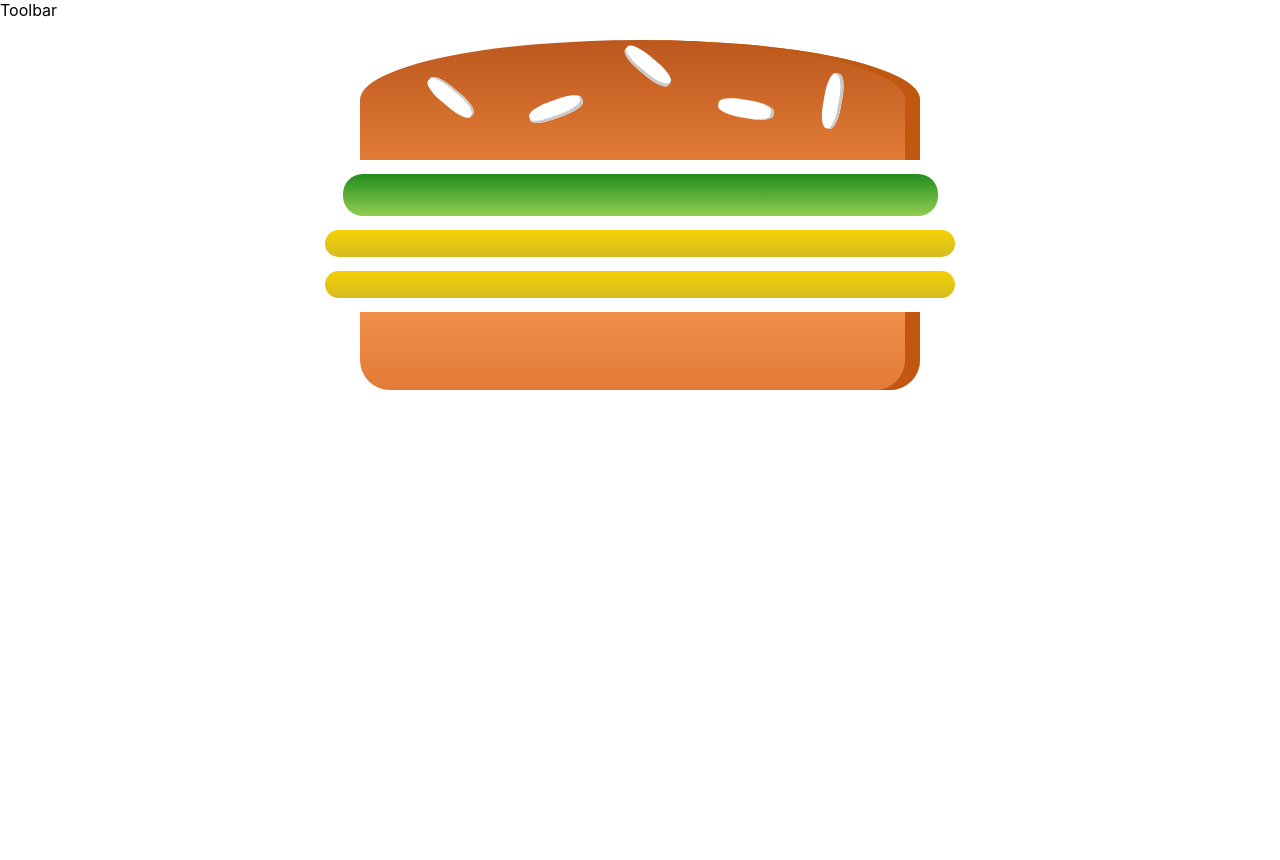
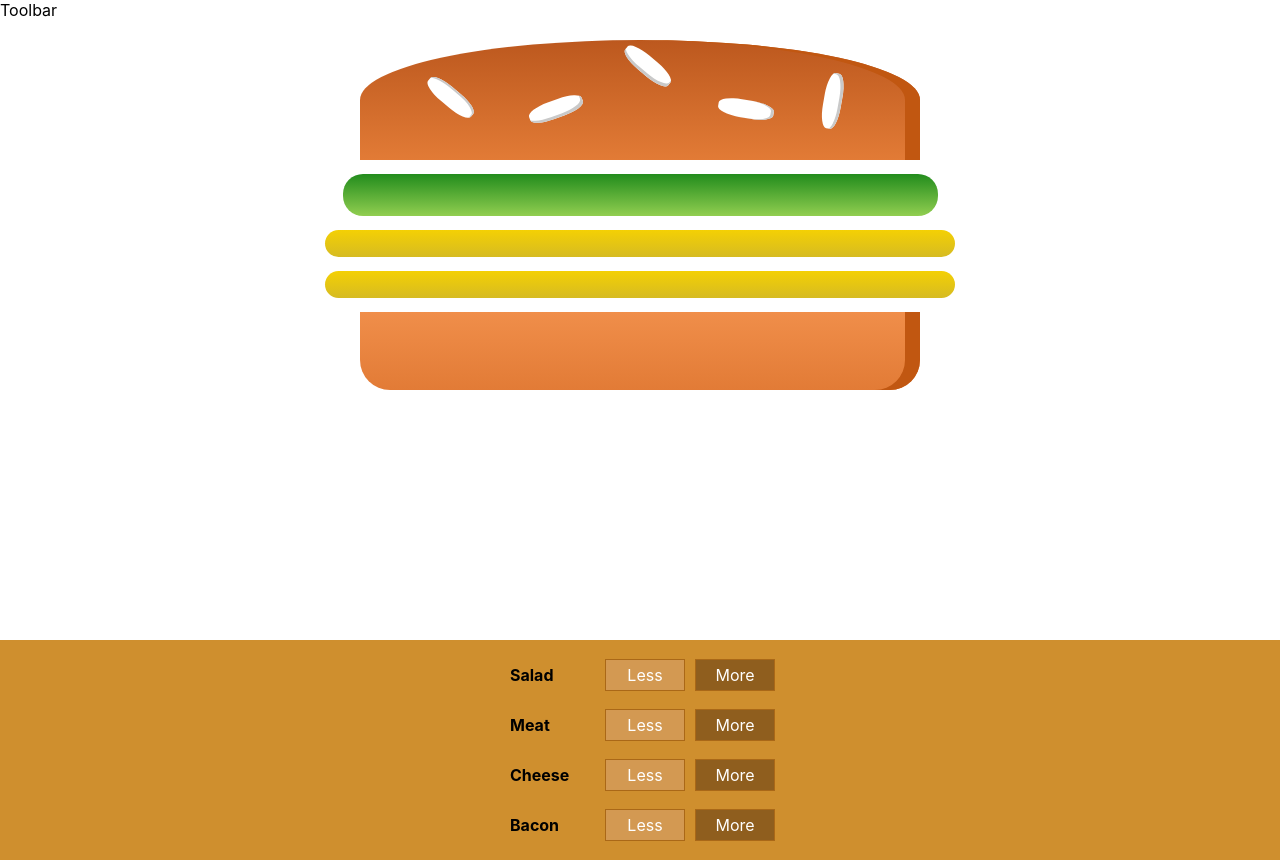
Before and after one commit to Mezba132/Burger-Builder, a React (Create React App) app: page / in a window 1280 px wide. Before the commit the page ends 800 px from the top, so only its background shows below. Built offline with nearby package versions, Linux system fonts and the light colour scheme.

Commit message:
Add and output Build Control Component

```diff
--- /dev/null
+++ b/src/components/Burger/BuildControls/BuildControl/BuildControl.js
@@ -0,0 +1,12 @@
+import React from 'react';
+import Classes from './BuildControl.module.css'
+
+const buildControl = (props) => (
+        <div className={Classes.BuildControl}>
+            <div className={Classes.Label}>{props.label}</div>
+            <button className={Classes.Less}>Less</button>
+            <button className={Classes.More}>More</button>
+        </div>
+)
+
+export default buildControl;
--- /dev/null
+++ b/src/components/Burger/BuildControls/BuildControl/BuildControl.module.css
@@ -0,0 +1,57 @@
+.BuildControl {
+    display: flex;
+    justify-content: space-between;
+    align-items: center;
+    margin: 5px 0;
+}
+
+.BuildControl button {
+    display: block;
+    font: inherit;
+    padding: 5px;
+    margin: 0 5px;
+    width: 80px;
+    border: 1px solid #AA6817;
+    cursor: pointer;
+    outline: none;
+}
+
+
+.BuildControl button:disabled {
+    background-color: #AC9980;
+    border: 1px solid #7E7365;
+    color: #ccc;
+    cursor: default;
+}
+
+.BuildControl button:hover:disabled {
+    background-color: #AC9980;
+    color: #ccc;
+    cursor: not-allowed;
+}
+
+.Label {
+    padding: 10px;
+    font-weight: bold;
+    width: 80px;
+}
+
+.BuildControl .Less {
+    background-color: #D39952;
+    color: white;
+}
+
+.BuildControl .More {
+    background-color: #8F5E1E;
+    color: white;
+}
+
+.BuildControl .Less:hover, .BuildControl .Less:active {
+    background-color: #DAA972;
+    color: white;
+}
+
+.BuildControl .More:hover,.BuildControl .More:active {
+    background-color: #99703F;
+    color: white;
+}
--- /dev/null
+++ b/src/components/Burger/BuildControls/BuildControls.js
@@ -0,0 +1,21 @@
+import React from 'react';
+import Classes from './BuildControls.module.css';
+import BuildControl from './BuildControl/BuildControl';
+
+const controls = [
+    { label : "Salad" , type : "Salad"},
+    { label : "Meat" , type : "Meat"},
+    { label : "Cheese" , type : "Cheese"},
+    { label : "Bacon" , type : "Bacon"},
+];
+
+const buildControls = () => (
+        <div className={Classes.BuildControls}>
+            {controls.map( bctrl => {
+            return <BuildControl key={bctrl.label} label={bctrl.label} />
+            })}
+        </div>
+)
+
+
+export default buildControls;
--- /dev/null
+++ b/src/components/Burger/BuildControls/BuildControls.module.css
@@ -0,0 +1,51 @@
+.BuildControls {
+    width: 100%;
+    background-color: #CF8F2E;
+    display: flex;
+    flex-flow: column;
+    align-items: center;
+    box-shadow: 0 2px 1px #ccc;
+    margin: auto;
+    padding: 10px 0;
+}
+
+.OrderButton {
+    background-color: #DAD735;
+    outline: none;
+    cursor: pointer;
+    border: 1px solid #966909;
+    color: #966909;
+    font-family: inherit;
+    font-size: 1.2em;
+    padding: 15px 30px;
+    box-shadow: 2px 2px 2px #966909;
+}
+
+.OrderButton:hover, .OrderButton:active {
+    background-color: #A0DB41;
+    border: 1px solid #966909;
+    color: #966909;
+}
+
+.OrderButton:disabled {
+    background-color: #C7C6C6;
+    cursor: not-allowed;
+    border: 1px solid #ccc;
+    color: #888888;
+}
+
+.OrderButton:not(:disabled) {
+    animation: enable 0.3s linear;
+}
+
+@keyframes enable {
+    0% {
+        transform: scale(1);
+    }
+    60% {
+        transform: scale(1.1);
+    }
+    100% {
+        transform: scale(1);
+    }
+}
--- a/src/containers/BurgerBuilder/BurgerBuilder.js
+++ b/src/containers/BurgerBuilder/BurgerBuilder.js
@@ -1,5 +1,6 @@
 import React, { Component } from 'react';
 import Burger from '../../components/Burger/Burger';
+import BuildControls from '../../components/Burger/BuildControls/BuildControls';
 
 import Aux from '../../hoc/Aox';
 
@@ -17,9 +18,8 @@
     render () {
         return(
             <Aux>
-                <div>
-                   <Burger ingredients={this.state.ingredients}/>
-                </div>
+                <Burger ingredients={this.state.ingredients}/>
+                <BuildControls />
             </Aux>
         )
     }
```
